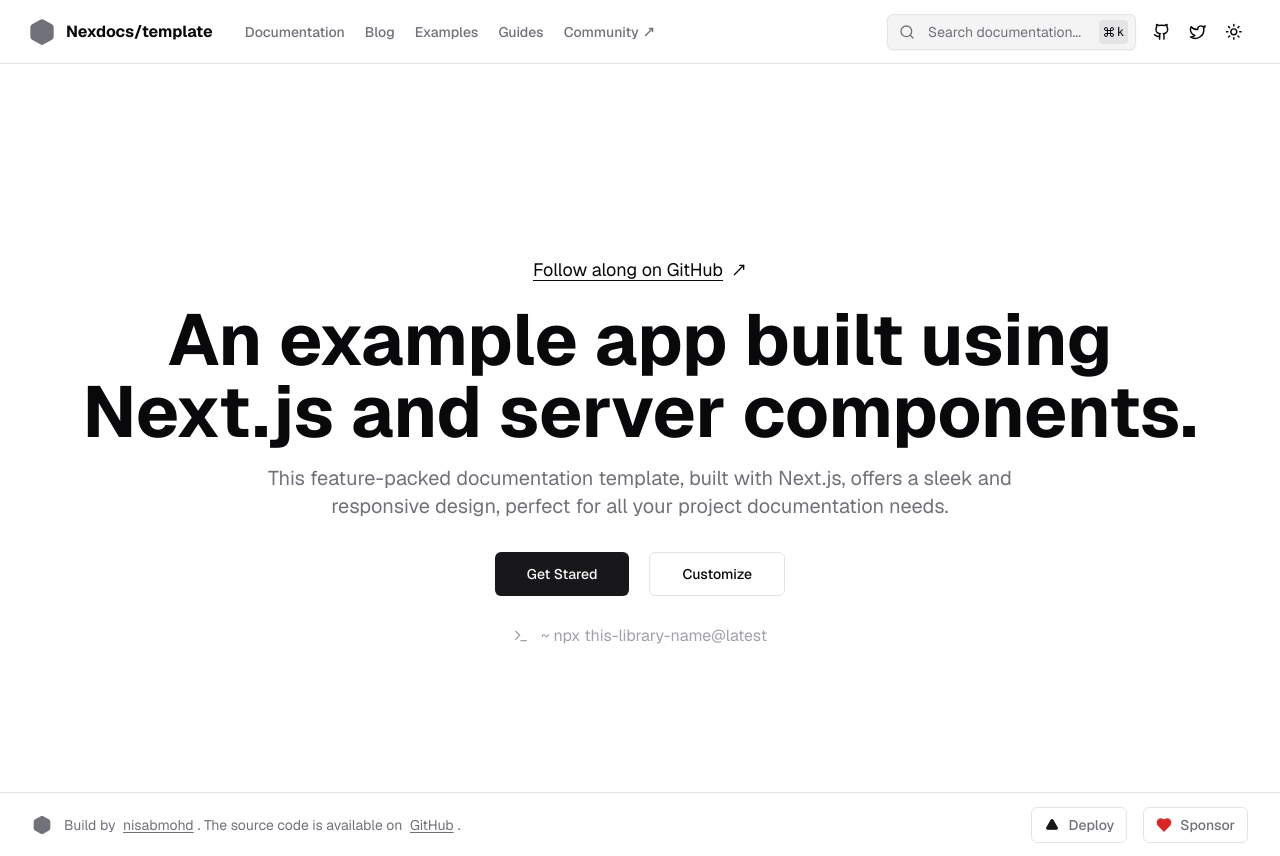
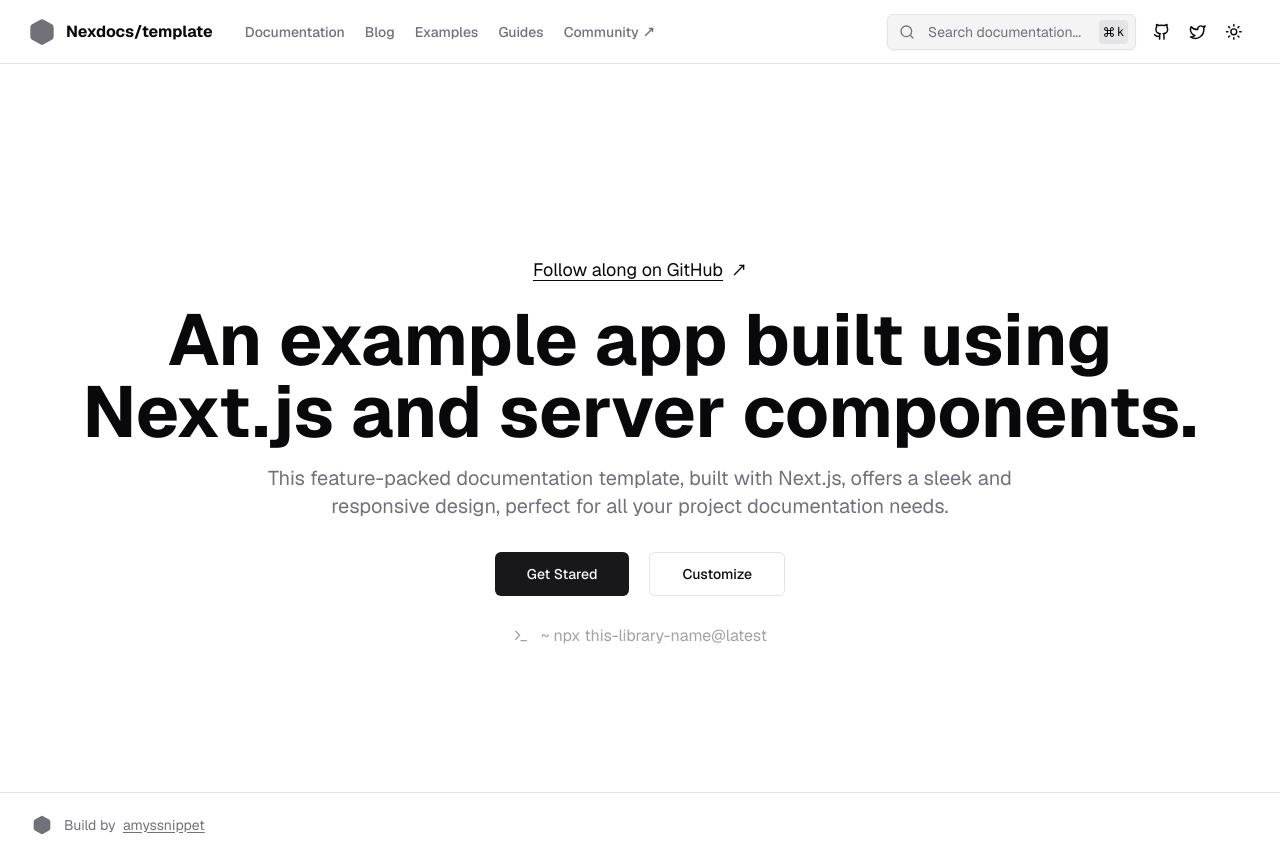
Before and after one commit to bradcn/bradcn, a Next.js app: page / in a window 1280 px wide. Built offline with nearby package versions, Linux system fonts and the light colour scheme.

Commit message:
Update footer.tsx

```diff
--- a/components/footer.tsx
+++ b/components/footer.tsx
@@ -12,46 +12,13 @@
             Build by{" "}
             <Link
               className="px-1 underline underline-offset-2"
-              href="https://github.com/nisabmohd"
+              href="https://github.com/amyssnippet"
             >
-              nisabmohd
+              amyssnippet
             </Link>
-            . The source code is available on{" "}
-            <Link
-              className="px-1 underline underline-offset-2"
-              href="https://github.com/nisabmohd/NexDocs"
-            >
-              GitHub
-            </Link>
-            .
           </p>
-        </div>
-
-        <div className="gap-4 items-center hidden md:flex">
-          <FooterButtons />
         </div>
       </div>
     </footer>
   );
 }
-
-export function FooterButtons() {
-  return (
-    <>
-      <Link
-        href="https://vercel.com/templates/next.js/documentation-template"
-        className={buttonVariants({ variant: "outline", size: "sm" })}
-      >
-        <TriangleIcon className="h-[0.8rem] w-4 mr-2 text-primary fill-current" />
-        Deploy
-      </Link>
-      <Link
-        href="https://github.com/sponsors/nisabmohd"
-        className={buttonVariants({ variant: "outline", size: "sm" })}
-      >
-        <HeartIcon className="h-4 w-4 mr-2 text-red-600 fill-current" />
-        Sponsor
-      </Link>
-    </>
-  );
-}
```
